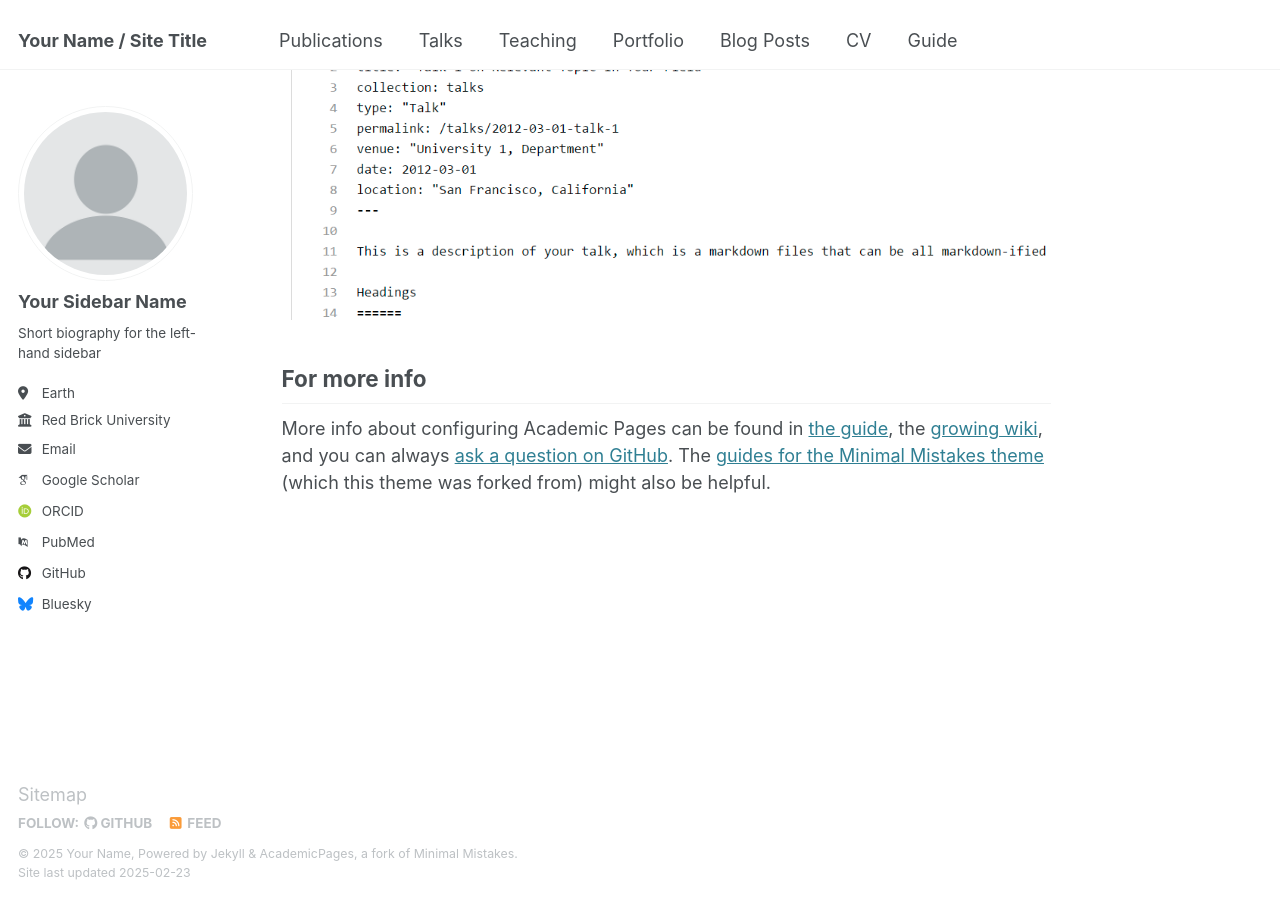
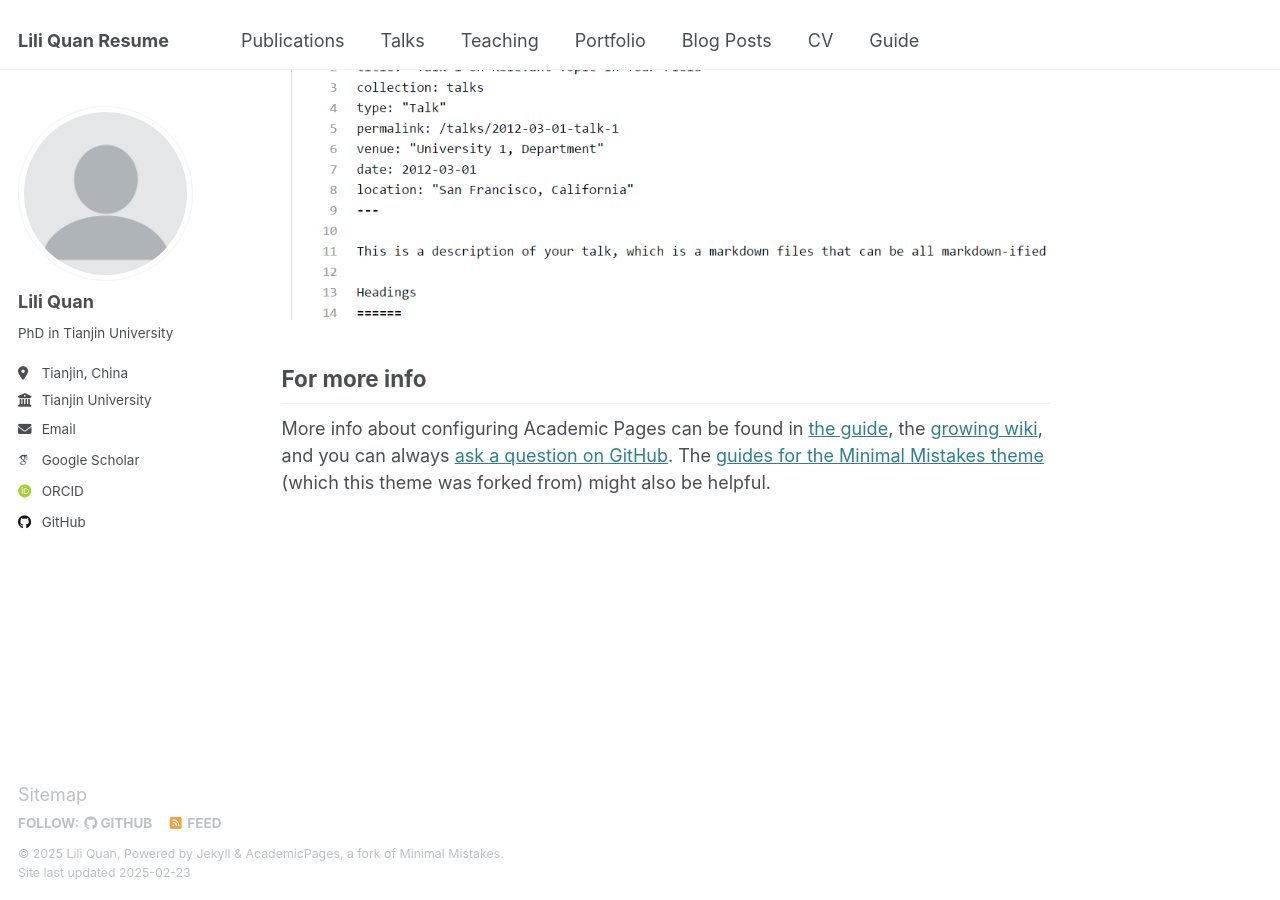
Before and after one commit to liliquan0118/liliquan0118.github.io, a Jekyll site: the page built from _pages/about.md, in a window 1280 px wide and 900 px high, scrolled down 2642 px. Built offline with Jekyll 4.4.1, drawn with Linux system fonts in a browser that asks for light colours; some web fonts are replaced.

Commit message:
Update _config.yml

```diff
--- a/_config.yml
+++ b/_config.yml
@@ -9,13 +9,13 @@
 # Basic Site Settings
 locale                   : "en-US"
 site_theme               : "default"
-title                    : "Your Name / Site Title"
+title                    : "Lili Quan Resume"
 title_separator          : "-"
-name                     : &name "Your Name"
-description              : &description "personal description"
-url                      : https://academicpages.github.io # the base hostname & protocol for your site e.g. "https://[your GitHub username].github.io"
+name                     : &name "Lili Quan"
+description              : &description "PhD in Tianjin University"
+url                      : https://liliquan0118.github.io # the base hostname & protocol for your site e.g. "https://[your GitHub username].github.io"
 baseurl                  : "" # the subpath of your site, e.g. "/blog"
-repository               : "academicpages/academicpages.github.io"
+repository               : "liliquan0118/liliquan0118.github.io"
 
 # Site Author - The following control what appear as part of the author content on the side bar.
 #               If a field is blank the icon and link will not appear, otherwise it will be shown.
@@ -23,13 +23,13 @@ repository               : "academicpages/academicpages.github.io"
 author:
   # Biographic information
   avatar           : "profile.png"
-  name             : "Your Sidebar Name"
+  name             : "Lili Quan"
   pronouns         : # example: "she/her"
-  bio              : "Short biography for the left-hand sidebar"
-  location         : "Earth"
-  employer         : "Red Brick University"
+  bio              : "PhD in Tianjin University"
+  location         : "Tianjin, China"
+  employer         : "Tianjin University"
   uri              : # URL
-  email            : "none@example.org"
+  email            : "quanlili@tju.edu.cn"
 
   # Academic websites
   arxiv            : # URL - Update with the correct link to your profile
@@ -37,7 +37,7 @@ author:
   impactstory      : # URL
   orcid            : "http://orcid.org/yourorcidurl"
   semantic         : # URL
-  pubmed           : "https://www.ncbi.nlm.nih.gov/pubmed/?term=john+snow"
+  pubmed           : #"https://www.ncbi.nlm.nih.gov/pubmed/?term=john+snow"
   researchgate     : # URL
   scopus           : # URL
 
@@ -45,12 +45,12 @@ author:
   bitbucket        : # Username - Update with your username on the site
   codepen          : # Username
   dribbble         : # Username
-  github           : "academicpages"
+  github           : "liliquan0118"
   kaggle           : # Username
   stackoverflow    : # User number or user number and name (i.e., use "1" or "1/jeff-atwood")
 
   # Social media
-  bluesky          : "bsky.app" # Replace this with you Bluesky username
+  bluesky          : #"bsky.app" # Replace this with you Bluesky username
   facebook         : # Username
   flickr           : # Username
   foursquare       : # Username
```
